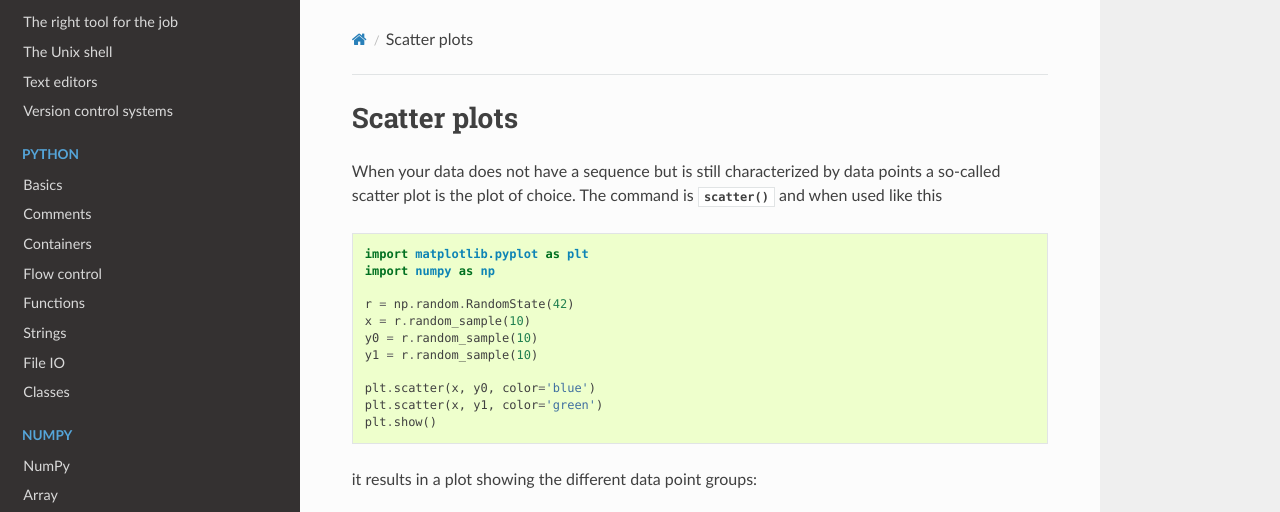
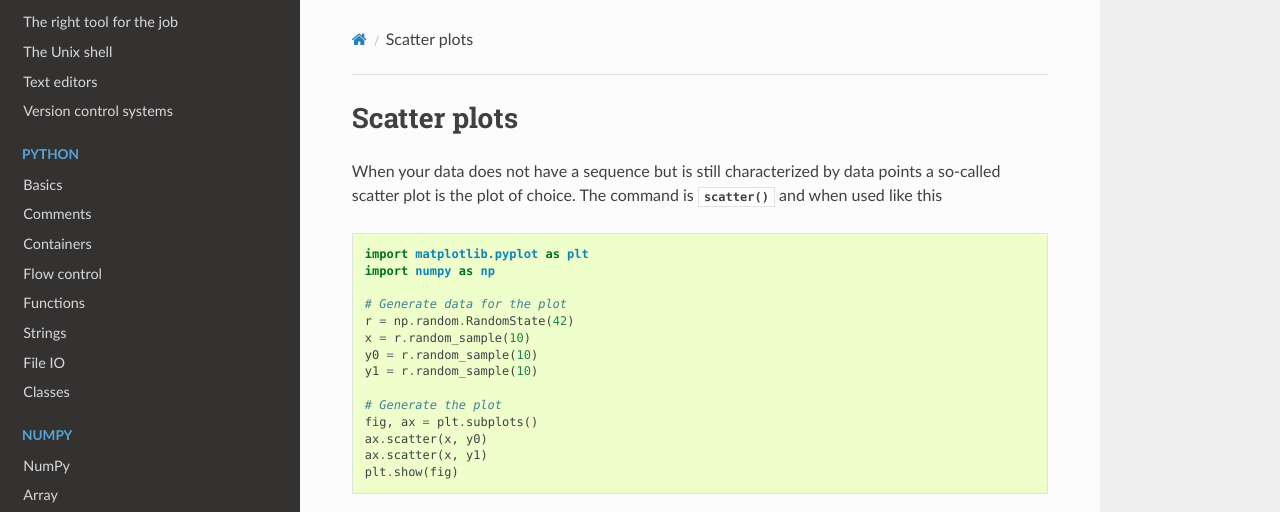
Before and after one commit to GauZen/python101, a Sphinx documentation site: the page built from docs/matplotlib/scatter_plots.rst, in a window 1280 px wide, cut to the strip 0-512 px from the top of the page. Built offline with Sphinx 7.4.7 and the Read the Docs theme 2.0.0, drawn with Linux system fonts in a browser that asks for light colours.

Commit message:
Improve plots

```diff
--- a/docs/conf.py
+++ b/docs/conf.py
@@ -411,16 +411,15 @@ plot_formats = [
 ]
 plot_apply_rcparams = True
 rtd_black = '#404040'
-mpl_black = '#888888'
+mpl_black = '#999999'
 plot_rcparams = {
-    'image.cmap': 'viridis',
     'savefig.bbox': 'tight',
     'savefig.transparent': True,
     'lines.linewidth': 2,
     'legend.frameon': False,
     'legend.fontsize': 'medium',
     'text.color': rtd_black,
-    'font.size': 13,
+    'font.size': 16,
     'font.sans-serif': [
         'Lato',
         'proxima-nova',
--- a/docs/pyplots/contour_plot.py
+++ b/docs/pyplots/contour_plot.py
@@ -2,6 +2,7 @@ import matplotlib.pyplot as plt
 import numpy as np
 from scipy.ndimage.filters import gaussian_filter
 
+# Generate data for the plot
 x = np.linspace(0, 1, 50)
 y = np.linspace(0, 1, 50)
 r = np.random.RandomState(42)
@@ -9,6 +10,8 @@ z = gaussian_filter(r.random_sample([50, 50]), sigma=5, mode='wrap')
 z -= np.min(z)
 z /= np.max(z)
 
-plt.contour(x, y, z)
-plt.colorbar()
-plt.show()
+# Generate the plot
+fig, ax = plt.subplots()
+cmap = ax.contour(x, y, z)
+fig.colorbar(cmap)
+plt.show(fig)
--- a/docs/pyplots/contourf_plot.py
+++ b/docs/pyplots/contourf_plot.py
@@ -2,6 +2,7 @@ import matplotlib.pyplot as plt
 import numpy as np
 from scipy.ndimage.filters import gaussian_filter
 
+# Generate data for the plot
 x = np.linspace(0, 1, 50)
 y = np.linspace(0, 1, 50)
 r = np.random.RandomState(42)
@@ -9,6 +10,8 @@ z = gaussian_filter(r.random_sample([50, 50]), sigma=5, mode='wrap')
 z -= np.min(z)
 z /= np.max(z)
 
-plt.contourf(x, y, z)
-plt.colorbar()
-plt.show()
+# Generate the plot
+fig, ax = plt.subplots()
+cmap = plt.contourf(x, y, z)
+fig.colorbar(cmap)
+plt.show(fig)
--- a/docs/pyplots/line_plot.py
+++ b/docs/pyplots/line_plot.py
@@ -7,6 +7,7 @@ y0 = np.sin(2*np.pi*x)
 y1 = np.cos(2*np.pi*x)
 
 # Generate the plot
-plt.plot(x, y0)
-plt.plot(x, y1)
-plt.show()
+fig, ax = plt.subplots()
+ax.plot(x, y0)
+ax.plot(x, y1)
+plt.show(fig)
--- a/docs/pyplots/pcolormesh_plot.py
+++ b/docs/pyplots/pcolormesh_plot.py
@@ -2,6 +2,7 @@ import matplotlib.pyplot as plt
 import numpy as np
 from scipy.ndimage.filters import gaussian_filter
 
+# Generate data for the plot
 x = np.linspace(0, 1, 51)
 y = np.linspace(0, 1, 51)
 r = np.random.RandomState(42)
@@ -9,6 +10,8 @@ z = gaussian_filter(r.random_sample([50, 50]), sigma=5, mode='wrap')
 z -= np.min(z)
 z /= np.max(z)
 
-plt.pcolormesh(x, y, z)
-plt.colorbar()
-plt.show()
+# Generate the plot
+fig, ax = plt.subplots()
+cmap = ax.pcolormesh(x, y, z)
+fig.colorbar(cmap)
+plt.show(fig)
--- a/docs/pyplots/scatter_plot.py
+++ b/docs/pyplots/scatter_plot.py
@@ -1,11 +1,14 @@
 import matplotlib.pyplot as plt
 import numpy as np
 
+# Generate data for the plot
 r = np.random.RandomState(42)
 x = r.random_sample(10)
 y0 = r.random_sample(10)
 y1 = r.random_sample(10)
 
-plt.scatter(x, y0, color='blue')
-plt.scatter(x, y1, color='green')
-plt.show()
+# Generate the plot
+fig, ax = plt.subplots()
+ax.scatter(x, y0)
+ax.scatter(x, y1)
+plt.show(fig)
```
